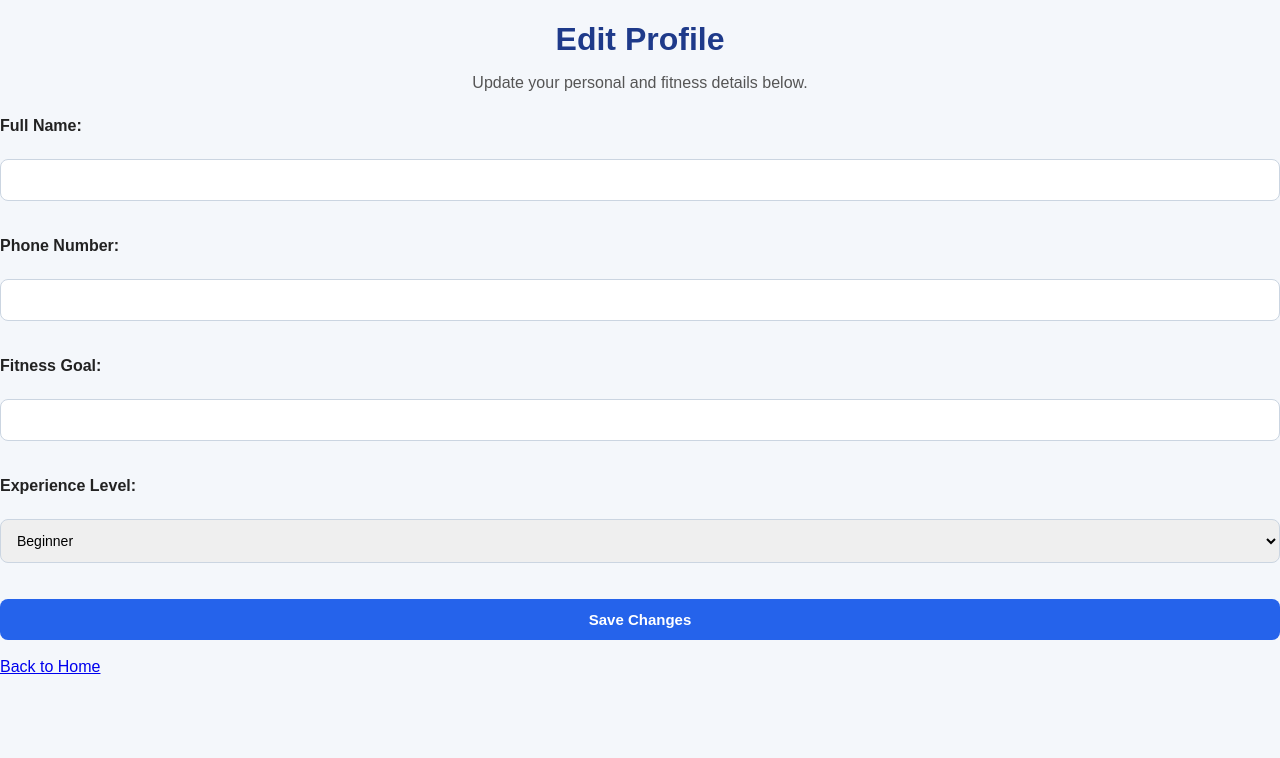
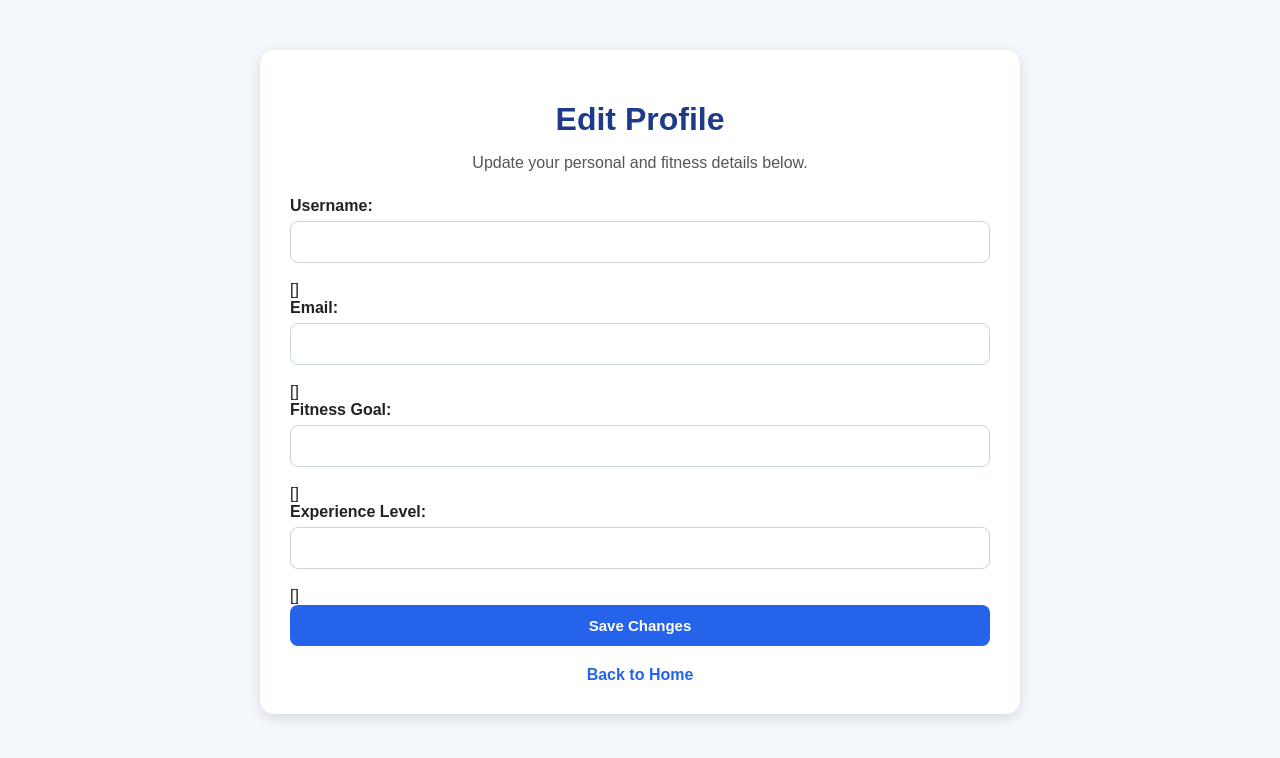
Before and after one commit to Keshav-PO/gym-management-system, a Django app: template members/templates/members/edit_profile.html in a window 1280 px wide. Shown: the top 758 px of the page. Run offline with Django 3.2, Linux system fonts and the light colour scheme; the template is opened without the code that fills it, so the values that code supplies are empty, except form fields; form fields are guessed from the names that the template uses.

Commit message:
Added working edit profile functionality

```diff
--- a/members/templates/members/edit_profile.html
+++ b/members/templates/members/edit_profile.html
@@ -8,30 +8,35 @@
     <link rel="stylesheet" href="{% static 'members/style.css' %}">
 </head>
 <body>
-    <h1>Edit Profile</h1>
-    <p>Update your personal and fitness details below.</p>
+    <div class="container">
+        <h1>Edit Profile</h1>
+        <p>Update your personal and fitness details below.</p>
 
-    <form>
-        <label for="fullname">Full Name:</label><br>
-        <input type="text" id="fullname" name="fullname"><br><br>
+        <form method="post">
+            {% csrf_token %}
 
-        <label for="phone">Phone Number:</label><br>
-        <input type="text" id="phone" name="phone"><br><br>
+            {{ form.non_field_errors }}
 
-        <label for="goal">Fitness Goal:</label><br>
-        <input type="text" id="goal" name="goal"><br><br>
+            <label for="{{ form.username.id_for_label }}">Username:</label>
+            {{ form.username }}
+            {{ form.username.errors }}
 
-        <label for="experience">Experience Level:</label><br>
-        <select id="experience" name="experience">
-            <option value="Beginner">Beginner</option>
-            <option value="Intermediate">Intermediate</option>
-            <option value="Advanced">Advanced</option>
-        </select><br><br>
+            <label for="{{ form.email.id_for_label }}">Email:</label>
+            {{ form.email }}
+            {{ form.email.errors }}
 
-        <button type="submit">Save Changes</button>
-    </form>
+            <label for="{{ form.fitness_goal.id_for_label }}">Fitness Goal:</label>
+            {{ form.fitness_goal }}
+            {{ form.fitness_goal.errors }}
 
-    <br>
-    <a href="/">Back to Home</a>
+            <label for="{{ form.experience_level.id_for_label }}">Experience Level:</label>
+            {{ form.experience_level }}
+            {{ form.experience_level.errors }}
+
+            <button type="submit">Save Changes</button>
+        </form>
+
+        <a class="back-link" href="/">Back to Home</a>
+    </div>
 </body>
 </html>
--- a/members/templates/members/home.html
+++ b/members/templates/members/home.html
@@ -14,6 +14,10 @@
 
         {% if user.is_authenticated %}
             <p><strong>Logged in as:</strong> {{ user.username }}</p>
+            <p><strong>Email:</strong> {{ user.email }}</p>
+            <p><strong>Fitness Goal:</strong> {{ user.memberprofile.fitness_goal }}</p>
+            <p><strong>Experience Level:</strong> {{ user.memberprofile.experience_level }}</p>
+
             <div class="nav-links">
                 <a href="/edit-profile/">Edit Profile</a>
                 <a href="/reset-password/">Reset Password</a>
```
Also changed, not shown: members/forms.py (+40 -0 lines), members/views.py (+12 -2 lines), db.sqlite3.
